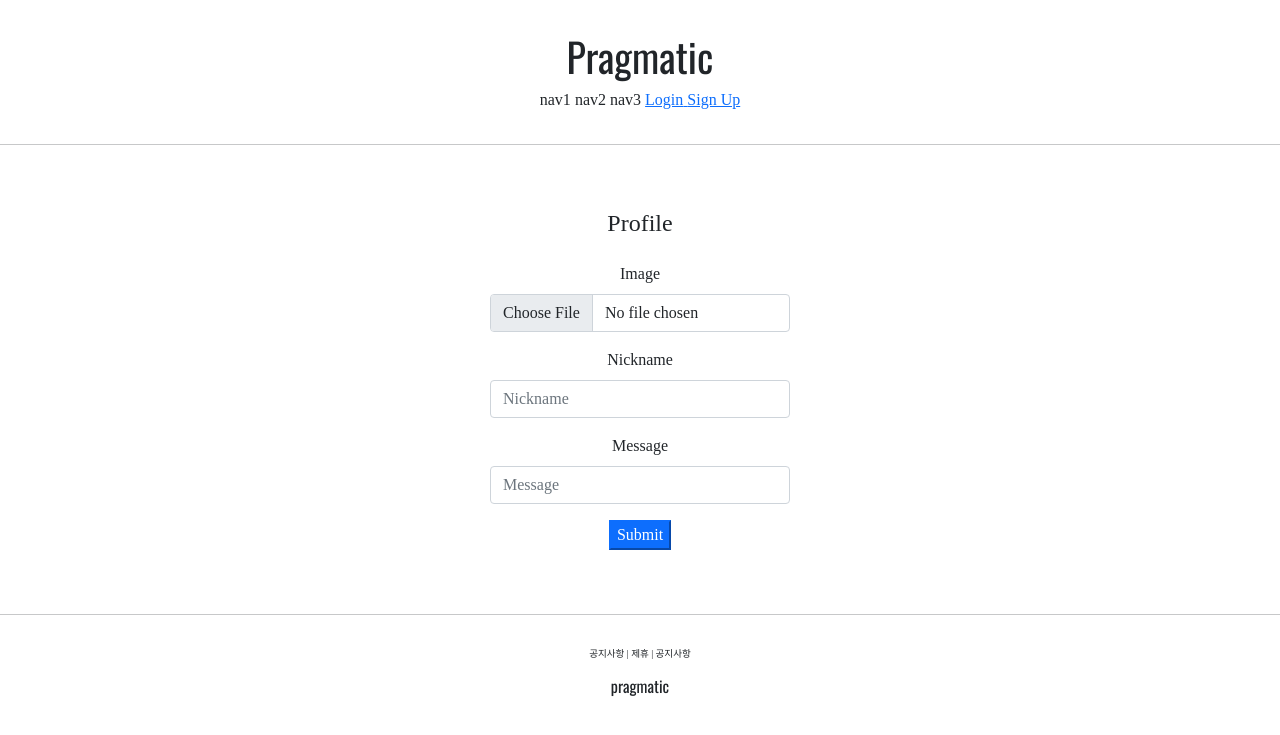
After one commit to Marc416/djangotest, a Django app: page /profiles/create/ in a window 1280 px wide. The commit adds this page. Shown: the top 735 px of the page. Run offline with Django 3.2, Linux system fonts and the light colour scheme; some libraries are stand-ins or nearby versions.

Commit message:
Upload profile image

```diff
--- a/pragmatic/pragmatic/settings.py
+++ b/pragmatic/pragmatic/settings.py
@@ -128,6 +128,7 @@ USE_TZ = True
 STATIC_URL = '/static/'
 STATIC_ROOT = os.path.join(BASE_DIR, 'staticfiles')
 
+# 미디어 파일 저장소
 MEDIA_URL = '/media/'
 MEDIA_ROOT = os.path.join(BASE_DIR, 'media')
 
--- a/pragmatic/pragmatic/urls.py
+++ b/pragmatic/pragmatic/urls.py
@@ -13,6 +13,8 @@ Including another URLconf
     1. Import the include() function: from django.urls import include, path
     2. Add a URL to urlpatterns:  path('blog/', include('blog.urls'))
 """
+from django.conf import settings
+from django.conf.urls.static import static
 from django.contrib import admin
 from django.urls import path, include
 
@@ -20,4 +22,5 @@ urlpatterns = [
     path('admin/', admin.site.urls),
     path('accounts/', include('accountapp.urls')),
     path('profiles/', include('profileapp.urls')),
-]
+] + static(settings.MEDIA_URL, document_root=settings.MEDIA_ROOT)
+# 미디어 루트를 라우팅하여 미디어 파일을 불러올 수 있게함
--- a/pragmatic/profileapp/forms.py
+++ b/pragmatic/profileapp/forms.py
@@ -6,4 +6,4 @@ from profileapp.models import Profile
 class ProfileCreationForm(ModelForm):
     class Meta:
         model = Profile
-        forms = ['image', 'nickname', 'message']
+        fields = ['image', 'nickname', 'message']
--- a/pragmatic/profileapp/models.py
+++ b/pragmatic/profileapp/models.py
@@ -8,7 +8,7 @@ class Profile(models.Model):
     # 유저가 삭제될경우 유저 모델도 삭제하라
     # related_name ->이건 어딘가에서 플필을 불러왔을 때 바로 사용할 수 잇게 해주는 기능을 함.
     user = models.OneToOneField(User, on_delete=models.CASCADE, related_name='profile')
-
-    image = models.ImageField(upload_to='profile/', null=True)
-    nickname = models.CharField(max_length=20, unique=True, null=True)
-    message = models.CharField(max_length=100, null=True )
+    # 미디어 루트 밑에 profile/해서 저장
+    image = models.ImageField(upload_to='profile/', null=True, blank=True)
+    nickname = models.CharField(max_length=20, unique=True, null=True, blank=True)
+    message = models.CharField(max_length=100, null=True, blank=True)
--- /dev/null
+++ b/pragmatic/profileapp/templates/profileapp/create.html
@@ -0,0 +1,15 @@
+{% extends 'base.html' %}
+{% load bootstrap4 %}
+{% block content %}
+  <div style="text-align: center; max-width: 300px; margin: 4rem auto;">
+    <div class="mb-4">
+      <h4>Profile </h4>
+    </div>
+    <form action="{% url 'profileapp:create' %}" method="post" enctype="multipart/form-data">
+      {% csrf_token %}
+      {% bootstrap_form form %}
+      <input type="submit" class=" btn-primary">
+    </form>
+  </div>
+
+{% endblock %}
--- a/pragmatic/profileapp/urls.py
+++ b/pragmatic/profileapp/urls.py
@@ -1,5 +1,10 @@
 from django.contrib import admin
 from django.urls import path, include
+
+from profileapp.views import ProfileCreateView, ProfileUpdateView
+
 app_name = 'profileapp'
 urlpatterns = [
+    path('create/', ProfileCreateView.as_view(), name='create'),
+    path('update/<int:pk>', ProfileUpdateView.as_view(), name='update')
 ]
--- a/pragmatic/profileapp/views.py
+++ b/pragmatic/profileapp/views.py
@@ -1,3 +1,32 @@
 from django.shortcuts import render
+from django.urls import reverse_lazy
+from django.utils.decorators import method_decorator
+from django.views.generic import CreateView, UpdateView
 
-# Create your views here.
+from profileapp.decorator import profile_ownership_required
+from profileapp.forms import ProfileCreationForm
+from profileapp.models import Profile
+
+
+class ProfileCreateView(CreateView):
+    model = Profile
+    context_object_name = 'target_profile'
+    form_class = ProfileCreationForm
+    success_url = reverse_lazy('accountapp:hello_world')
+    template_name = 'profileapp/create.html'
+
+    def form_valid(self, form):
+        temp_profile = form.save(commit=False)
+        temp_profile.user = self.request.user
+        temp_profile.save()
+        return super().form_valid(form)
+
+
+@method_decorator(profile_ownership_required, 'get')
+@method_decorator(profile_ownership_required, 'post')
+class ProfileUpdateView(UpdateView):
+    model = Profile
+    context_object_name = 'target_profile'
+    form_class = ProfileCreationForm
+    success_url = reverse_lazy('accountapp:hello_world')
+    template_name = 'profileapp/update.html'
```
Also changed, not shown: pragmatic/accountapp/templates/accountapp/detail.html (+15 -1 lines), pragmatic/profileapp/decorator.py (added, +13 -0 lines), pragmatic/profileapp/templates/profileapp/update.html (added, +15 -0 lines), pragmatic/media/profile/스크린샷_2021-12-05_오후_11.16.54.png (added), pragmatic/media/profile/스크린샷_2021-12-06_오전_11.13.40.png (added).
